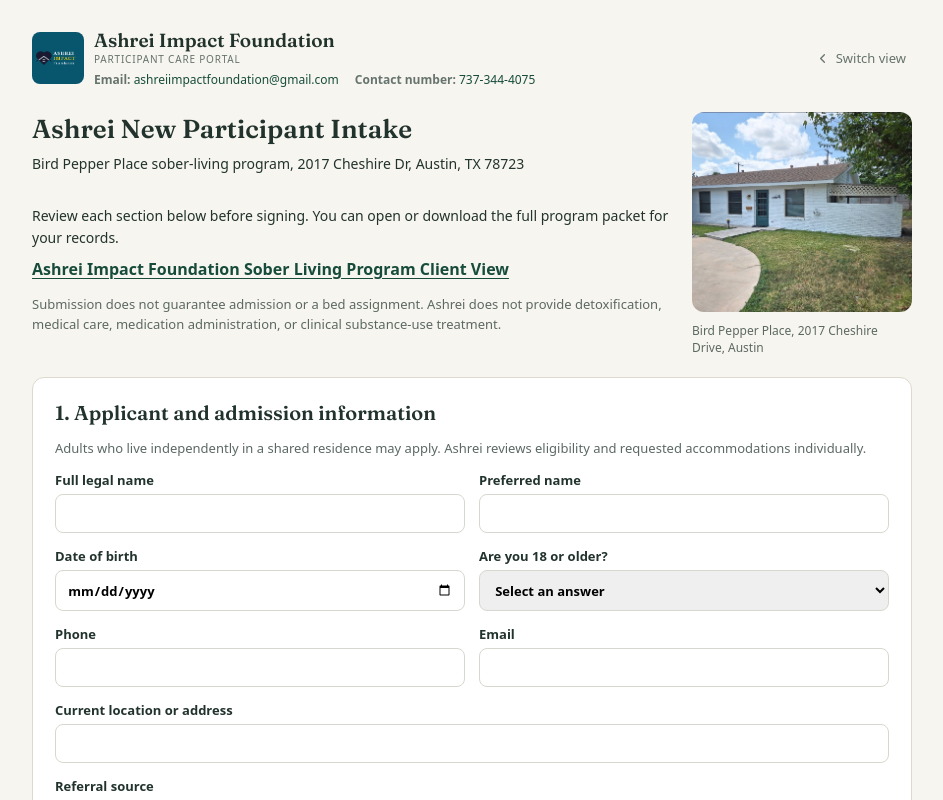
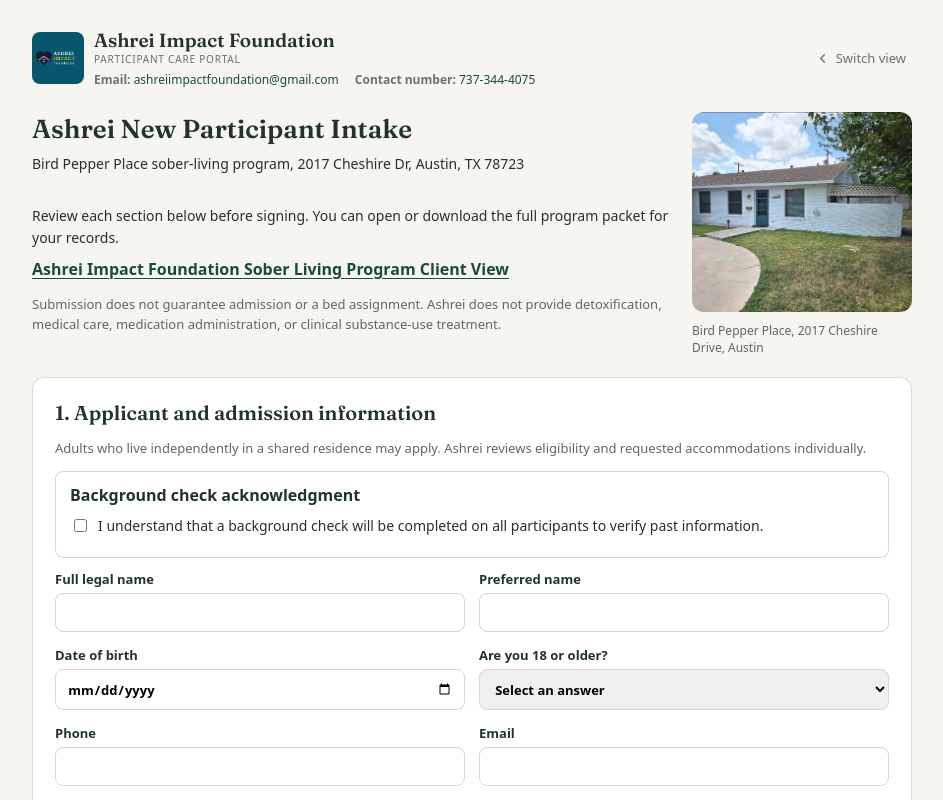
Before and after one commit to JamesJones4301/Transitional-Home-Intake-Form, a Next.js app: page / in a window 1280 px wide. Both pictures are taken after a click on the button 759 px from the left and 206 px from the top of the page. Shown: the top 800 px of the page, without its empty margins (168-1111 px from the left). Built offline with nearby package versions, Linux system fonts and the light colour scheme.

Commit message:
Move background check acknowledgment to intake start (#14)

```diff
--- a/app/IntakeForm.tsx
+++ b/app/IntakeForm.tsx
@@ -82,6 +82,7 @@
     <form onSubmit={submit} className="packet-form">
       <fieldset disabled={submitted} className="packet-completed-fields">
       <Section title="1. Applicant and admission information" note="Adults who live independently in a shared residence may apply. Ashrei reviews eligibility and requested accommodations individually.">
+        <div style={{ padding: "12px 14px", border: "1px solid #d8d7cf", borderRadius: 8, background: "#fff", marginBottom: 12 }}><strong>Background check acknowledgment</strong>{check("backgroundCheck", "I understand that a background check will be completed on all participants to verify past information.")}</div>
         <div className="packet-two"><Field label="Full legal name">{input("name", true)}</Field><Field label="Preferred name">{input("preferredName")}</Field>
           <Field label="Date of birth">{input("birthDate", true, "date")}</Field><Field label="Are you 18 or older?">{select("adult", ["Yes", "No"])}</Field>
           <Field label="Phone">{input("phone", true, "tel")}</Field><Field label="Email">{input("email", false, "email")}</Field></div>
@@ -98,7 +99,6 @@
         <Field label="Primary substances previously used">{area("priorSubstances")}</Field><Field label="Current treatment or recovery supports">{area("treatmentSupports")}</Field>
         <Field label="Officer, court, or case contact, if applicable">{input("legalContact")}</Field>
         <Field label="Are you currently required to register as a sex offender?">{select("registryRequirement", ["Yes", "No", "Prefer to discuss with staff"])}</Field>
-        {check("backgroundCheck", "I understand that a background check will be completed on all participants to verify past information.")}
         <div className="packet-two"><Field label="One-year goals">{area("goalOneYear")}</Field><Field label="Five-year goals">{area("goalFiveYears")}</Field></div><Field label="Ten-year goals">{area("goalTenYears")}</Field>
         {check("sobriety", "I agree to live free of alcohol and prohibited drugs.")}
         {check("houseRules", "I agree to follow the house rules, curfew, chores, testing, and required meetings.")}
```
